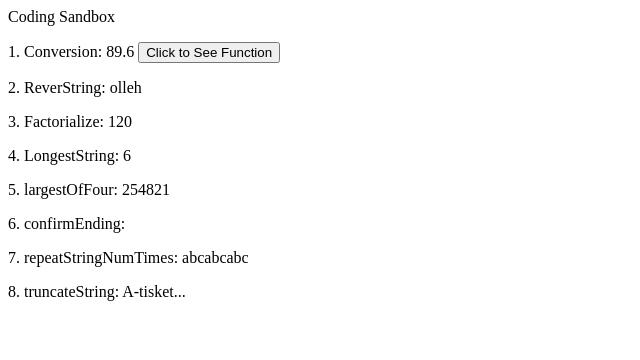
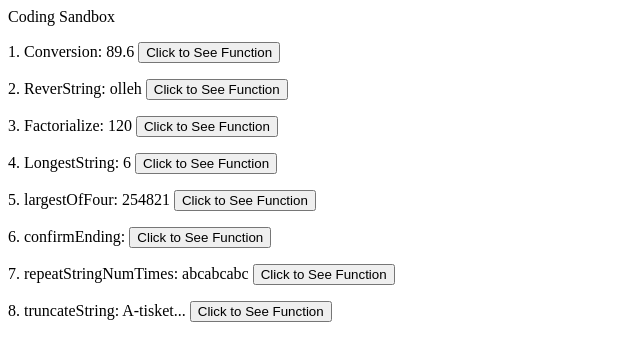
Before and after one commit to Suoakira/algorithms, a React (Create React App) app: page / in a window 1280 px wide. Shown: the top 360 px of the page, without its empty margins (0-640 px from the left). Built offline with nearby package versions, Linux system fonts and the light colour scheme.

Commit message:
added buttons to show functions as alerts

```diff
--- a/src/components/codecampbeginner/CelsiusConvert.js
+++ b/src/components/codecampbeginner/CelsiusConvert.js
@@ -130,13 +130,13 @@ class FreeCodeCampBeginAlgo extends Component {
         return (
             <React.Fragment>
                 <p>1. Conversion: {this.convertToF(32)}  <button onClick={() => alert(this.convertToF)}>Click to See Function</button></p>
-                <p>2. ReverString: {this.reverseString("hello")}</p>
-                <p>3. Factorialize: {this.factorialize(5)}</p>
-                <p>4. LongestString: {this.findLongestWordLength("The quick brown fox jumped over the lazy dog")}</p>
-                <p>5. largestOfFour: {this.largestOfFour([[17, 23, 25, 12], [25, 7, 34, 48], [4, -10, 18, 21], [-72, -3, -17, -10]])}</p>
-                <p>6. confirmEnding: {this.confirmEnding("Congratulation", "on")}</p>
-                <p>7. repeatStringNumTimes: {this.repeatStringNumTimes("abc", 3)}</p>
-                <p>8. truncateString: {this.truncateString("A-tisket a-tasket A green and yellow basket", 8)} </p>
+                <p>2. ReverString: {this.reverseString("hello")} <button onClick={() => alert(this.reverseString)}>Click to See Function</button></p>
+                <p>3. Factorialize: {this.factorialize(5)} <button onClick={() => alert(this.factorialize)}>Click to See Function</button></p>
+                <p>4. LongestString: {this.findLongestWordLength("The quick brown fox jumped over the lazy dog")} <button onClick={() => alert(this.findLongestWordLength)}>Click to See Function</button></p>
+                <p>5. largestOfFour: {this.largestOfFour([[17, 23, 25, 12], [25, 7, 34, 48], [4, -10, 18, 21], [-72, -3, -17, -10]])} <button onClick={() => alert(this.largestOfFour)}>Click to See Function</button></p>
+                <p>6. confirmEnding: {this.confirmEnding("Congratulation", "on")} <button onClick={() => alert(this.confirmEnding)}>Click to See Function</button></p>
+                <p>7. repeatStringNumTimes: {this.repeatStringNumTimes("abc", 3)} <button onClick={() => alert(this.repeatStringNumTimes)}>Click to See Function</button></p>
+                <p>8. truncateString: {this.truncateString("A-tisket a-tasket A green and yellow basket", 8)}  <button onClick={() => alert(this.truncateString)}>Click to See Function</button></p>
                 <p></p>
 
             </React.Fragment>
```
